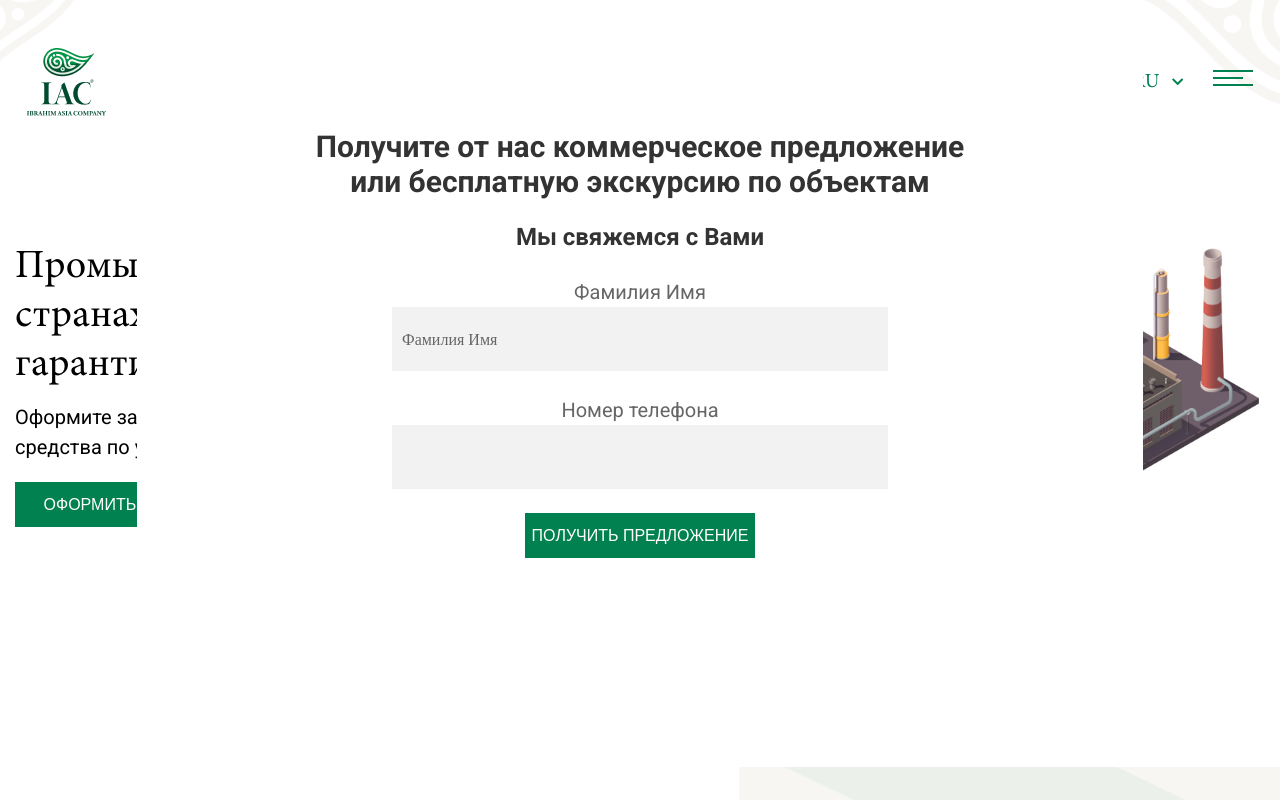
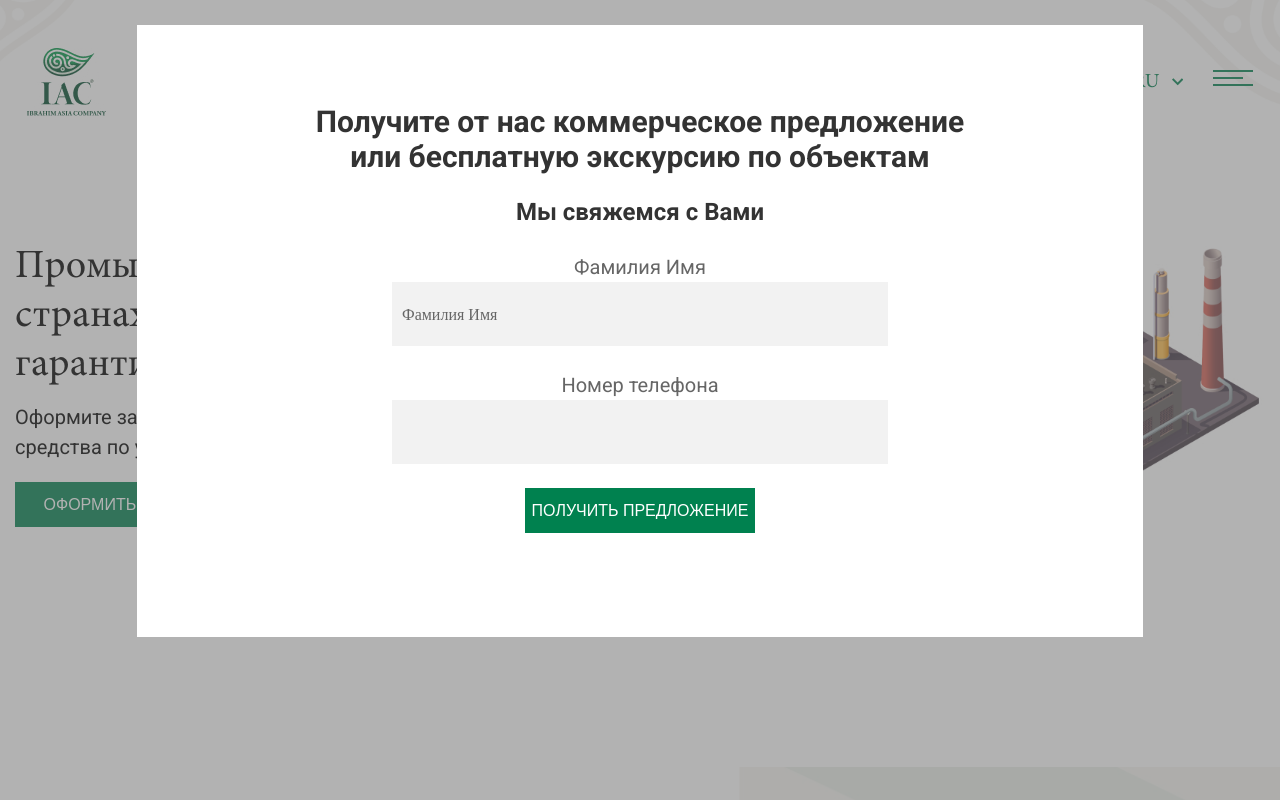
Before and after one commit to Rustam9724/IAC, a React (Create React App) app: page / in a window 1280 px wide. Both pictures are taken after a click on the link "ОФОРМИТЬ ЗАКАЗ". Shown: the top 800 px of the page. Built offline with nearby package versions, Linux system fonts and the light colour scheme; a web font is replaced by a local one.

Commit message:
init: ModalForm component adaptive

```diff
--- a/src/App.tsx
+++ b/src/App.tsx
@@ -1,18 +1,34 @@
 import Footer from "./components/Footer";
 import { Header } from "./components/Header";
 import Main from "./components/Main";
+import { useContext } from "react";
 
-import { ContextProvider } from './context';
+import { SiteContext } from './context';
+import ModalForm from "./components/ModalForm";
 
 function App() {
+  const {isModalForm, setIsModalForm } = useContext(SiteContext);
+
+  function closeModal() {
+    setIsModalForm(false);
+    const body = document.querySelector('body');
+    if (body) {
+      body.style.height = 'unset';
+      body.style.overflow = 'auto';
+    }
+
+  }
+
   return (
-    <div className="wrapper">
-      <ContextProvider>
-        <Header />
-        <Main />
-        <Footer />
-      </ContextProvider>
-    </div>
+      <div className='wrapper'>
+        <div className={`substrate ${isModalForm ? 'active' : null}`} onClick={closeModal}></div>
+          <Header />
+          <Main />
+          <Footer />
+          {
+            isModalForm && <ModalForm />
+          }
+      </div>
   );
 }
 
--- a/src/components/Clients.tsx
+++ b/src/components/Clients.tsx
@@ -4,7 +4,16 @@ import text from './text';
 import { ITextItem } from './text';
 
 function Clients() {
-    const { language } = useContext(SiteContext);
+    const {language, setIsModalForm } = useContext(SiteContext);
+
+    function openModalForm() {
+        setIsModalForm(true);
+        const body = document.querySelector('body')
+        if (body) {
+            body.style.height = '100vh';
+            body.style.overflow = 'hidden';
+        }
+    }
 
     return (
         <section className="page__clients clients">
@@ -20,7 +29,7 @@ function Clients() {
                             text.clientsText[language as keyof ITextItem]
                         }
                     </p>
-                    <button className="button">
+                    <button className="button" onClick={openModalForm}>
                         {
                             text.clientsButton[language as keyof ITextItem]
                         }
--- a/src/components/ModalForm.tsx
+++ b/src/components/ModalForm.tsx
@@ -25,7 +25,7 @@ function ModalForm() {
                             text.modalFormName[language as keyof ITextItem]
                         }
                     </p>
-                    <input type="text" placeholder={text.modalFormName[language as keyof ITextItem]}/>
+                    <input type="text" placeholder={text.modalFormName[language as keyof ITextItem]} required/>
                 </label>
                 <label>
                     <p>
@@ -33,7 +33,7 @@ function ModalForm() {
                             text.modalFormPhone[language as keyof ITextItem]
                         }
                     </p>
-                    <input type="phone" />
+                    <input type="phone" required/>
                 </label>
                 <button className="modal-form__button button">
                     {
--- a/src/components/Range.tsx
+++ b/src/components/Range.tsx
@@ -4,7 +4,16 @@ import text from './text';
 import { ITextItem } from './text';
 
 function Range() {
-    const { language } = useContext(SiteContext);
+    const {language, setIsModalForm} = useContext(SiteContext);
+
+    function openModal() {
+        setIsModalForm(true);
+        const body = document.querySelector('body')
+        if (body) {
+            body.style.height = '100vh';
+            body.style.overflow = 'hidden';
+        }
+    }
 
     return (
         <section className="page__range range">
@@ -39,7 +48,7 @@ function Range() {
                             }
                         </p>
                         <div className="range__buttons">
-                            <div className="range__button button">
+                            <div className="range__button button" onClick={openModal}>
                                 {
                                     text.rangeFirstButton[language as keyof ITextItem]
                                 }
--- a/src/components/Stages.tsx
+++ b/src/components/Stages.tsx
@@ -4,7 +4,16 @@ import { ITextItem } from './text';
 import text from './text';
 
 function Stages() {
-    const { language } = useContext(SiteContext);
+    const {language, setIsModalForm } = useContext(SiteContext);
+
+    function openModalForm() {
+        setIsModalForm(true);
+        const body = document.querySelector('body')
+        if (body) {
+            body.style.height = '100vh';
+            body.style.overflow = 'hidden';
+        }
+    }
 
     return (
         <section className="page__stages stages">
@@ -260,7 +269,7 @@ function Stages() {
                                     text.stagesGetStartText[language as keyof ITextItem]
                                 }
                             </p>
-                            <button className="stages__button button">
+                            <button className="stages__button button" onClick={openModalForm}>
                                 {
                                     text.stagesButton[language as keyof ITextItem]
                                 }
--- a/src/components/WellcomeSection.tsx
+++ b/src/components/WellcomeSection.tsx
@@ -4,7 +4,16 @@ import text from './text';
 import { ITextItem } from './text';
 
 function WellcomeSection() {
-    const {language} = useContext(SiteContext);
+    const {language, setIsModalForm} = useContext(SiteContext);
+
+    function openModal() {
+        setIsModalForm(true);
+        const body = document.querySelector('body')
+        if (body) {
+            body.style.height = '100vh';
+            body.style.overflow = 'hidden';
+        }
+    }
 
     return (
         <section className="page__wellcome-section wellcome-section">
@@ -20,7 +29,7 @@ function WellcomeSection() {
                             text.wellcomeSubTitle[language as keyof ITextItem]
                         }
                     </p>
-                    <a className="wellcome-section__button button">
+                    <a className="wellcome-section__button button" onClick={openModal}>
                         {
                             text.wellcomeButton[language as keyof ITextItem]
                         }
--- a/src/context.js
+++ b/src/context.js
@@ -5,17 +5,21 @@ export const SiteContext = createContext();
 
 const inititalState = {
     language: 'ru',
-    isModalForm: true,
+    isModalForm: false,
 }
 
 export const ContextProvider = ({children}) => {
-    const [value, dispatch] = useReducer(reducer, inititalState);
+    const [state, dispatch] = useReducer(reducer, inititalState);
 
-    value.setLanguage = (language) => {
+    state.setLanguage = (language) => {
         dispatch({type: 'SET_LANGUAGE', payload: {language: language}})
     }
 
-    return <SiteContext.Provider value={value}>
+    state.setIsModalForm = (action) => {
+        dispatch({type: 'SET_MODAL-FORM', payload: {action: action}})
+    }
+
+    return <SiteContext.Provider value={state}>
         {children}
     </SiteContext.Provider>
 }
--- a/src/index.scss
+++ b/src/index.scss
@@ -61,6 +61,7 @@ html, body {
 .wrapper {
   min-height: 100%;
   overflow: hidden;
+
 }
 
 ._container {
@@ -121,3 +122,17 @@ html, body {
   background-image: url("../public/assets/underfooter/background.jpg");
   background-image: cover;
 }
+
+.substrate {
+  position: fixed;
+  width: 100%;
+  height: 100vh;
+  background-color: rgba(102, 102, 102, 0.5);
+  z-index: 2;
+  display: none;
+  cursor: pointer;
+
+  &.active {
+    display: block;
+  }
+}
--- a/src/index.tsx
+++ b/src/index.tsx
@@ -1,11 +1,13 @@
-import React from 'react';
 import ReactDOM from 'react-dom/client';
 import './index.scss';
 import App from './App';
+import { ContextProvider } from './context';
 
 const root = ReactDOM.createRoot(
   document.getElementById('root') as HTMLElement
 );
 root.render(
-  <App />
+  <ContextProvider>
+    <App />
+  </ContextProvider>
 );
--- a/src/reducer.js
+++ b/src/reducer.js
@@ -5,6 +5,11 @@ export function reducer(state, {type, payload}) {
                 ...state,
                 language: payload.language === 'ru' ? 'ru' : 'en',
             }
+        case 'SET_MODAL-FORM':
+            return {
+                ...state,
+                isModalForm: payload.action,
+            }
         default:
             return state;
     }
--- a/src/styles/modal-form.scss
+++ b/src/styles/modal-form.scss
@@ -1,6 +1,6 @@
 .modal-form {
     position: fixed;
-    top: 50px;
+    top: 25px;
     left: 50%;
     transform: translateX(-50%);
     width: 1006px;
@@ -18,12 +18,31 @@
         margin: 0 auto 24px;
     }
 
+    @media (max-width: 1049px) {
+        .modal-form__title {
+            width: 89%;
+        }
+    }
+
+    @media (max-width: 849px) {
+        .modal-form__title {
+            width: 95%;
+            font-size: 2.2rem;
+        }
+    }
+
     .modal-form__sub-title {
         font-size: 2.4rem;
         font-weight: 700;
         line-height: 28/24 * 100%;
         text-align: center;
         margin: 0 auto 26px;
+    }
+
+    @media (max-width: 849px) {
+        .modal-form__sub-title {
+            font-size: 1.8rem;
+        }
     }
 
     .modal-form__form {
@@ -73,5 +92,63 @@
             margin: 0 auto;
         }
 
+        @media (max-width: 604px) {
+            .modal-form__button {
+                width: 61%;
+            }
+        }
+
+        @media (max-width: 444px) {
+            .modal-form__button {
+                width: 81%;
+            }
+        }
+
+        @media (max-width: 339px) {
+            .modal-form__button {
+                width: 95%;
+            }
+        }
+
+    }
+
+    @media (max-width: 1049px) {
+        .modal-form__form {
+            width: 69%;
+        }
+    }
+
+    @media (max-width: 849px) {
+        .modal-form__form {
+            width: 94%;
+        }
     }
 }
+
+@media (max-width: 1049px) {
+    .modal-form {
+        width: 800px;
+        padding: 30px;
+    }
+}
+
+@media (max-width: 849px) {
+    .modal-form {
+        width: 600px;
+        padding: 30px;
+    }
+}
+
+@media (max-width: 604px) {
+    .modal-form {
+        width: 450px;
+        padding: 30px 15px;
+    }
+}
+
+@media (max-width: 464px) {
+    .modal-form {
+        width: 95%;
+        padding: 30px 15px;
+    }
+}
```
